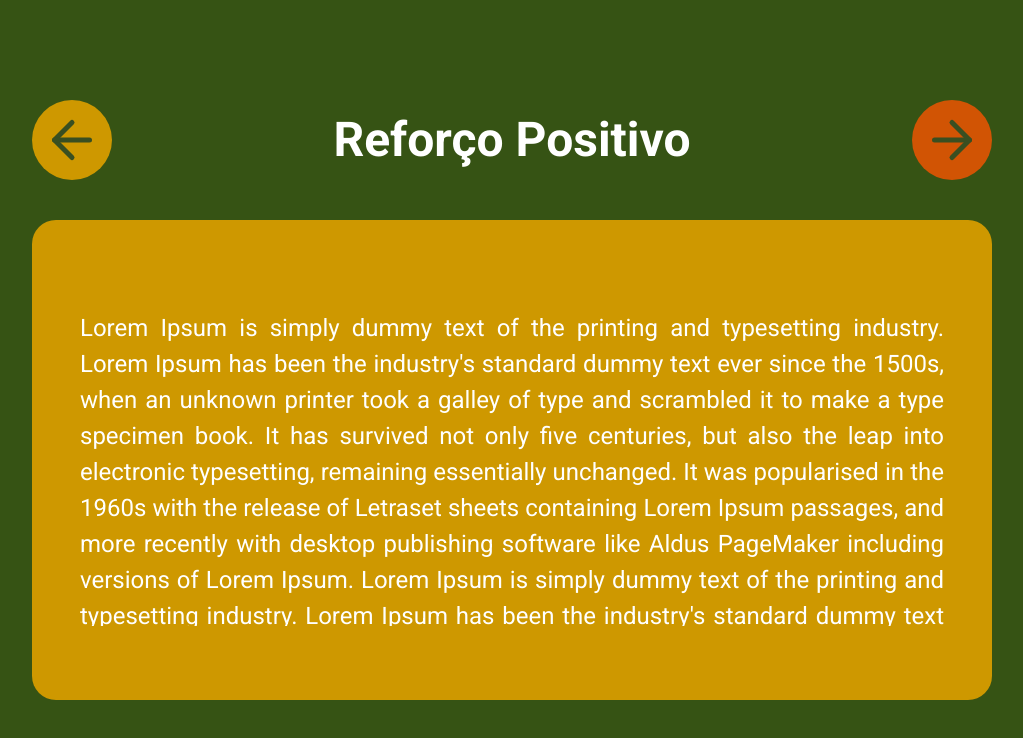
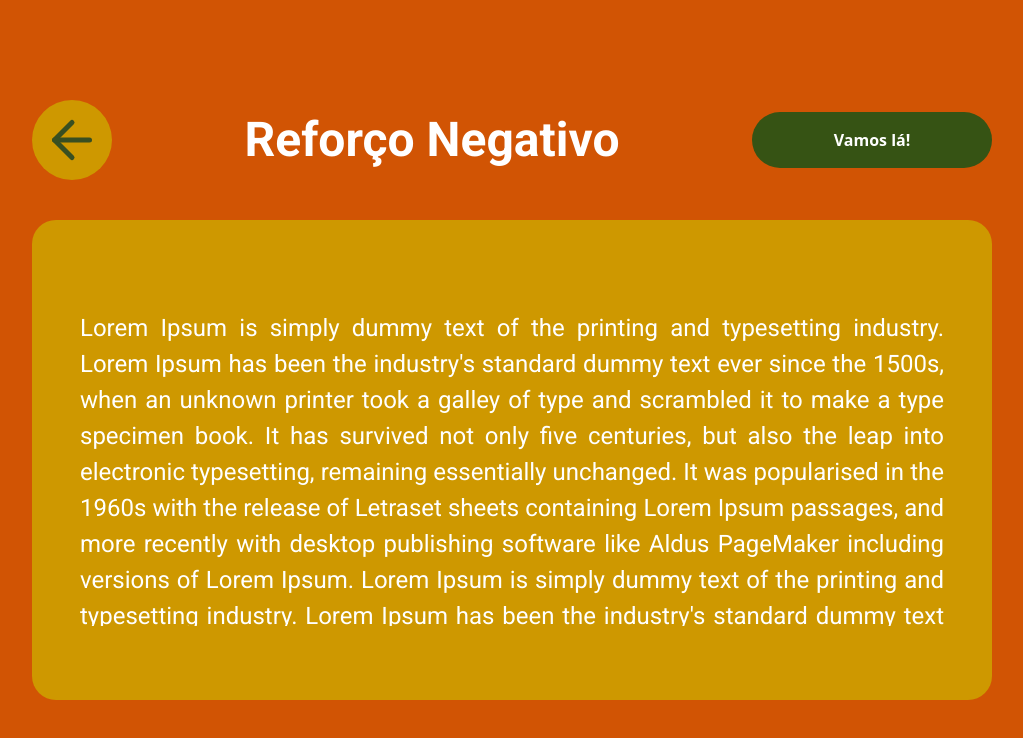
Before and after one commit to afonsomateus21/quiz-cognicao, a React (Vite) app: page /reinforcements/negative-reinforcement in a window 1280 px wide. Shown: the top 738 px of the page, without its empty margins (128-1151 px from the left). Built offline with nearby package versions, Linux system fonts and the light colour scheme.

Commit message:
fix: ajustes na pagina NegativeReinforcement

```diff
--- a/src/pages/NegativeReinforcement.tsx
+++ b/src/pages/NegativeReinforcement.tsx
@@ -1,9 +1,10 @@
-import { ArrowLeft, ArrowRight } from "lucide-react";
+import { ArrowLeft } from "lucide-react";
 import { NavArrowButton } from "../components/NavArrowButton";
+import { CustomLink } from "../components/CustomLink";
 
 export function NegativeReinforcement() {
   return (
-    <main className="bg-lime-900 h-screen flex flex-col justify-center overflow-hidden p-4 md:p-0">
+    <main className="bg-orange-600 h-screen flex flex-col justify-center overflow-hidden p-4 md:p-0">
       <div className=" p-2 md:p-0 my-0 mx-auto h-full w-full md:h-3/4 md:w-3/4 flex flex-col gap-10 justify-between items-center">
         <div className="w-full flex justify-between items-center">
           <NavArrowButton
@@ -13,13 +14,13 @@ export function NegativeReinforcement() {
             }
             color="bg-yellow-600"
           />
-          <h1 className="text-3xl text-center md:text-5xl font-roboto font-bold text-white">Reforço Positivo</h1>
-          <NavArrowButton
-            to="/reinforcements/negative-reinforcement"
-            children={
-              <ArrowRight color="#394f21" size={60} />
-            }
-            color="bg-orange-600"
+
+          <h1 className="text-3xl text-center md:text-5xl font-roboto font-bold text-white">Reforço Negativo</h1>
+
+          <CustomLink
+            to="/question"
+            title="Vamos lá!"
+            color="bg-lime-900"
           />
         </div>
 
```
